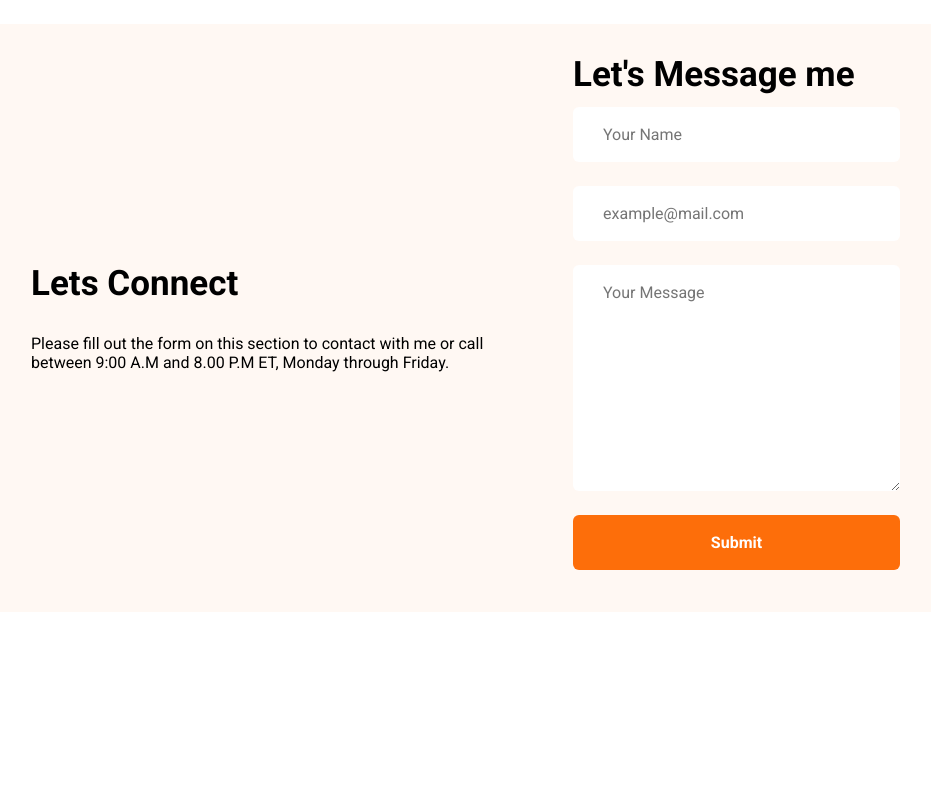
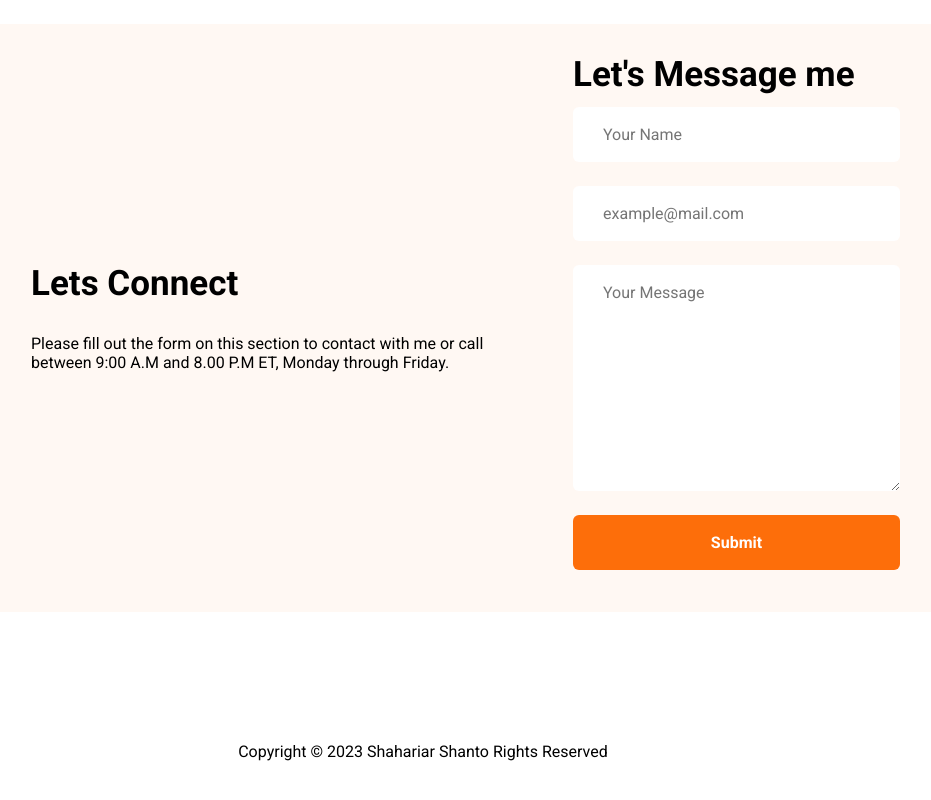
Before and after one commit to Shahariarshanto/Shanto, a plain HTML site: page index.html in a window 1280 px wide. Shown: the part 3182-3982 px from the top of the page, without its empty margins (217-1148 px from the left). Before the commit the page ends 3924 px from the top, so only its background shows below. Drawn offline with Linux system fonts and the light colour scheme.

Commit message:
footer added

```diff
--- a/index.html
+++ b/index.html
@@ -212,5 +212,14 @@
         </div>
       </section>
     </main>
+    <footer>
+      <p style="text-align: center; margin: 55px 0">
+        Copyright &copy;
+        <script>
+          document.write(new Date().getFullYear());
+        </script>
+        Shahariar Shanto Rights Reserved
+      </p>
+    </footer>
   </body>
 </html>
--- a/styels/style.css
+++ b/styels/style.css
@@ -156,8 +156,7 @@ h1 {
 .card p {
   color: #757575;
 }
-.summary-resume {
-}
+
 .resume-cards {
   display: flex;
   margin: 30px 0;
```
